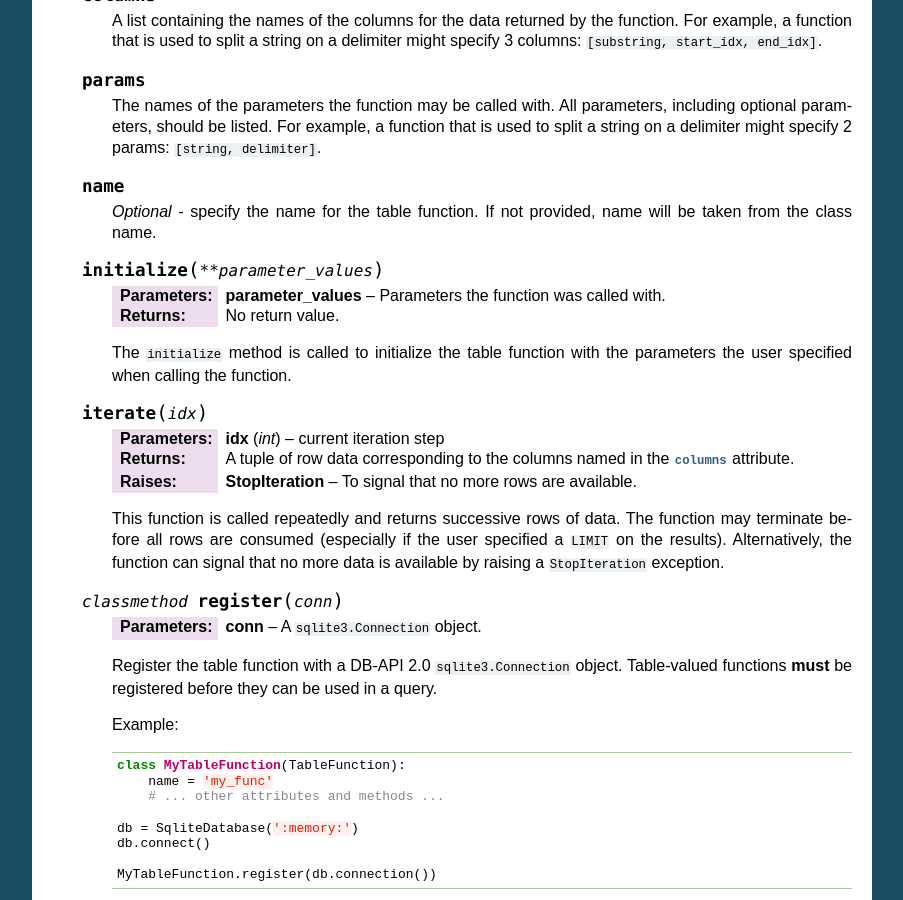
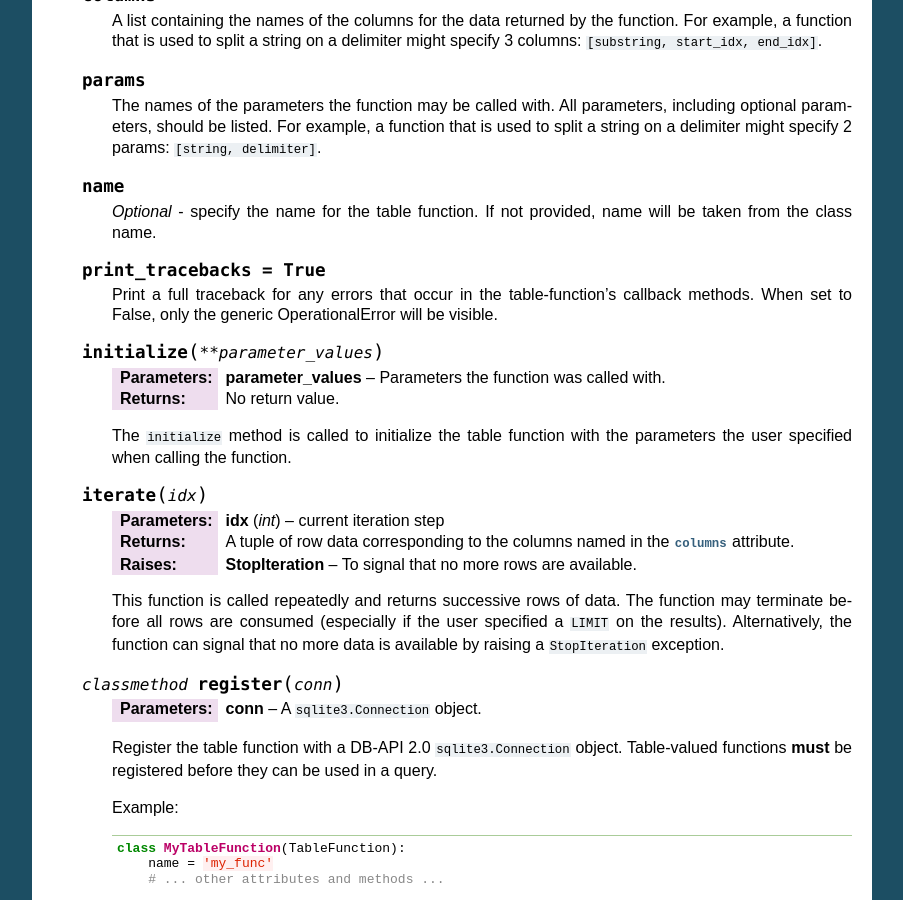
Before and after one commit to coleifer/peewee, a Sphinx documentation site: the page built from docs/peewee/sqlite_ext.rst, in a window 1280 px wide and 900 px high, scrolled down 17675 px. Shown: the whole window, without its empty margins (198-1101 px from the left). Built offline with Sphinx 7.4.7, drawn with Linux system fonts in a browser that asks for light colours; pages that are not in the unit, such as notebooks, are missing from menus.

Commit message:
Document print_tracebacks().

```diff
--- a/docs/peewee/sqlite_ext.rst
+++ b/docs/peewee/sqlite_ext.rst
@@ -1151,6 +1151,12 @@ APIs
         *Optional* - specify the name for the table function. If not provided,
         name will be taken from the class name.
 
+    .. py:attribute:: print_tracebacks = True
+
+        Print a full traceback for any errors that occur in the
+        table-function's callback methods. When set to False, only the generic
+        OperationalError will be visible.
+
     .. py:method:: initialize(**parameter_values)
 
         :param parameter_values: Parameters the function was called with.
```
